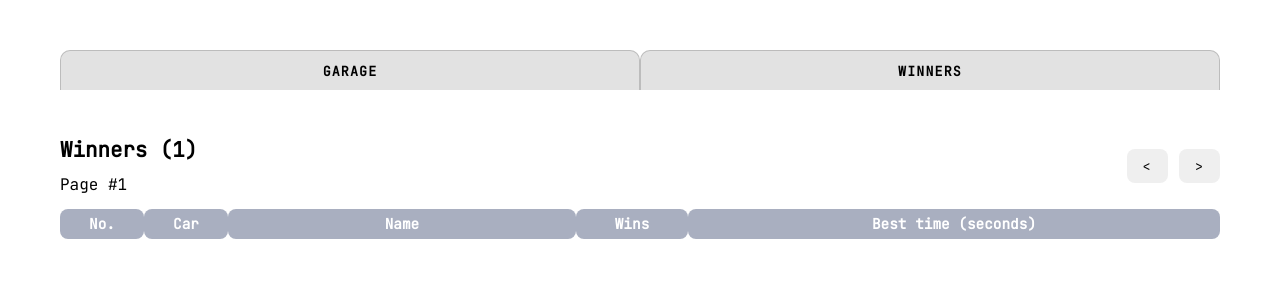
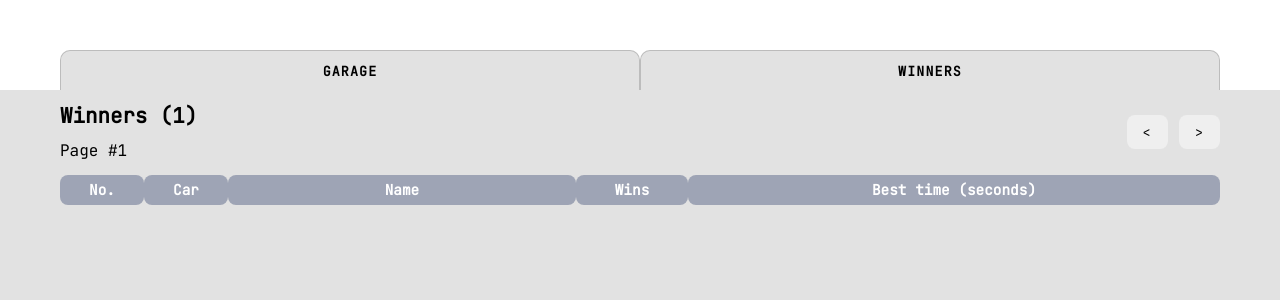
Before and after one commit to solidados/async-race, a React (Vite) app: page / in a window 1280 px wide. Shown: the top 300 px of the page. Built offline with nearby package versions, Linux system fonts and the light colour scheme.

Commit message:
refactor: change styles for Garage and Winners pages; move PageIngo on top of GarageMenu

```diff
--- a/src/components/garage/Garage.tsx
+++ b/src/components/garage/Garage.tsx
@@ -6,6 +6,7 @@ import './styles.scss';
 
 const Garage = () => (
   <div className="garage">
+    <PageInfo itemsNumber={1} pageNumber={1} pageTitle={'Garage'} />
     <div className="garage-menu">
       <Button className="garage-btn-race" text={'Race'} />
       <Button className="garage-btn-reset" text={'Reset'} />
@@ -13,7 +14,6 @@ const Garage = () => (
       <CarFeatures blockName={'update'} />
       <Button className={'garage-btn-generate-cars'} text={'generate cars'} />
     </div>
-    <PageInfo itemsNumber={1} pageNumber={1} pageTitle={'Garage'} />
     <CarTrack />
   </div>
 );
--- a/src/components/garage/styles.scss
+++ b/src/components/garage/styles.scss
@@ -2,6 +2,7 @@
   &-menu {
     display: flex;
     justify-content: space-between;
+    padding-top: 1rem;
     margin-bottom: 1rem;
   }
   &-btn {
--- a/src/components/header/styles.scss
+++ b/src/components/header/styles.scss
@@ -1,6 +1,6 @@
 .header {
   width: 100%;
-  padding: 50px 0; // TODO: change it
+  padding-top: 50px;
 
   .nav {
     display: flex;
--- a/src/components/main/Main.tsx
+++ b/src/components/main/Main.tsx
@@ -1,6 +1,7 @@
 import usePageContext from '../../modules/helpers/hooks/usePageContext.tsx';
 import Garage from '../garage/Garage.tsx';
 import Winners from '../winners/Winners.tsx';
+import './style.scss';
 
 const Main = () => {
   const { inGarage } = usePageContext();
--- /dev/null
+++ b/src/components/main/style.scss
@@ -0,0 +1,4 @@
+main {
+  width: 100%;
+  background-color: #e2e2e2;
+}
--- a/src/components/pageInfo/styles.scss
+++ b/src/components/pageInfo/styles.scss
@@ -2,6 +2,7 @@
   &-info {
     display: flex;
     justify-content: space-between;
+    padding-top: 1rem;
     margin-bottom: 1rem;
     & h2 {
       font-size: 1.3rem;
--- a/src/components/winners/Winners.tsx
+++ b/src/components/winners/Winners.tsx
@@ -2,7 +2,7 @@ import PageInfo from '../pageInfo/PageInfo.tsx';
 import './styles.scss';
 
 const Winners = () => (
-  <>
+  <div className="winners">
     <PageInfo itemsNumber={1} pageNumber={1} pageTitle={'Winners'} />
     <table className="winners-table">
       <thead>
@@ -14,9 +14,8 @@ const Winners = () => (
           <th>Best time (seconds)</th>
         </tr>
       </thead>
-      {/* Далее будут добавлены строки таблицы */}
     </table>
-  </>
+  </div>
 );
 
 export default Winners;
--- a/src/components/winners/styles.scss
+++ b/src/components/winners/styles.scss
@@ -1,4 +1,7 @@
-.winners-table {
+.winners {
+  height: 100vh;
+
+  &-table {
     width: 100%;
     border-collapse: collapse;
 
@@ -14,3 +17,4 @@
       width: 30%;
     }
   }
+}
```
Lines whose indentation alone changed are shown as unchanged.
